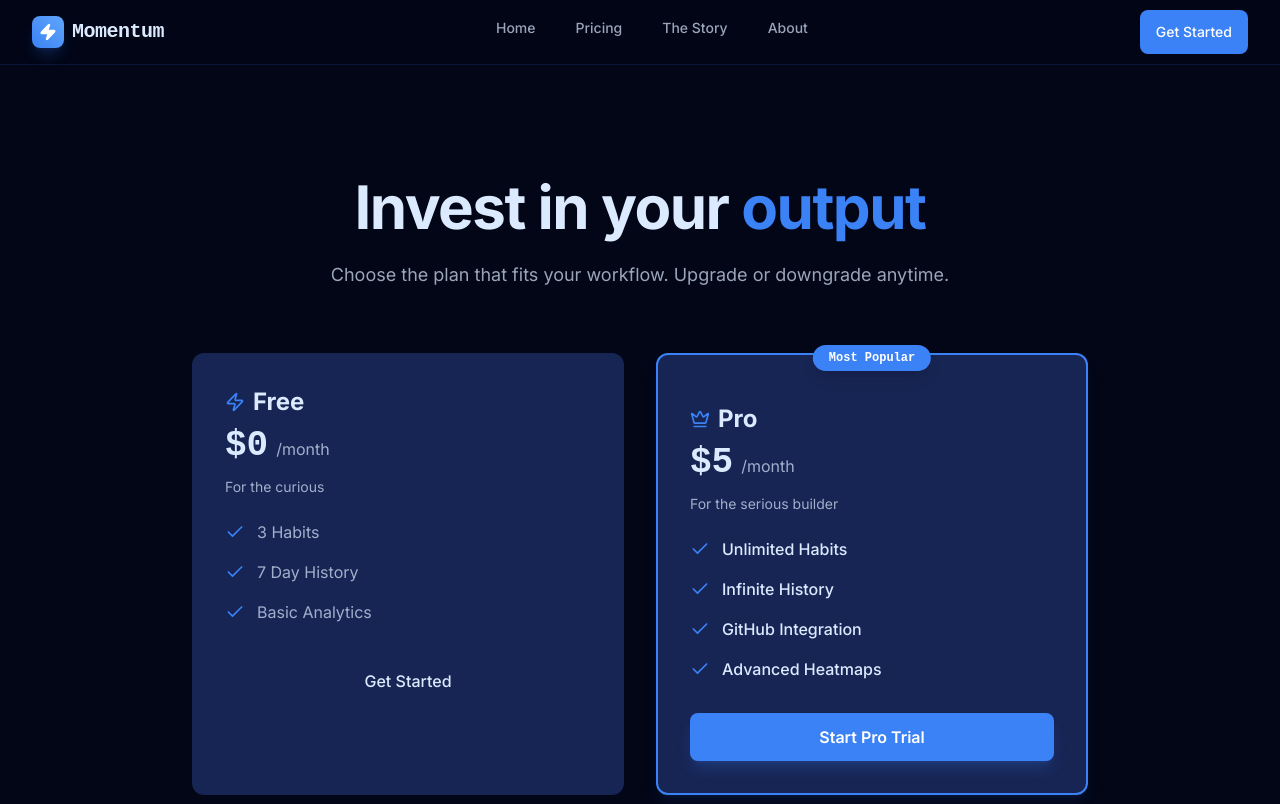
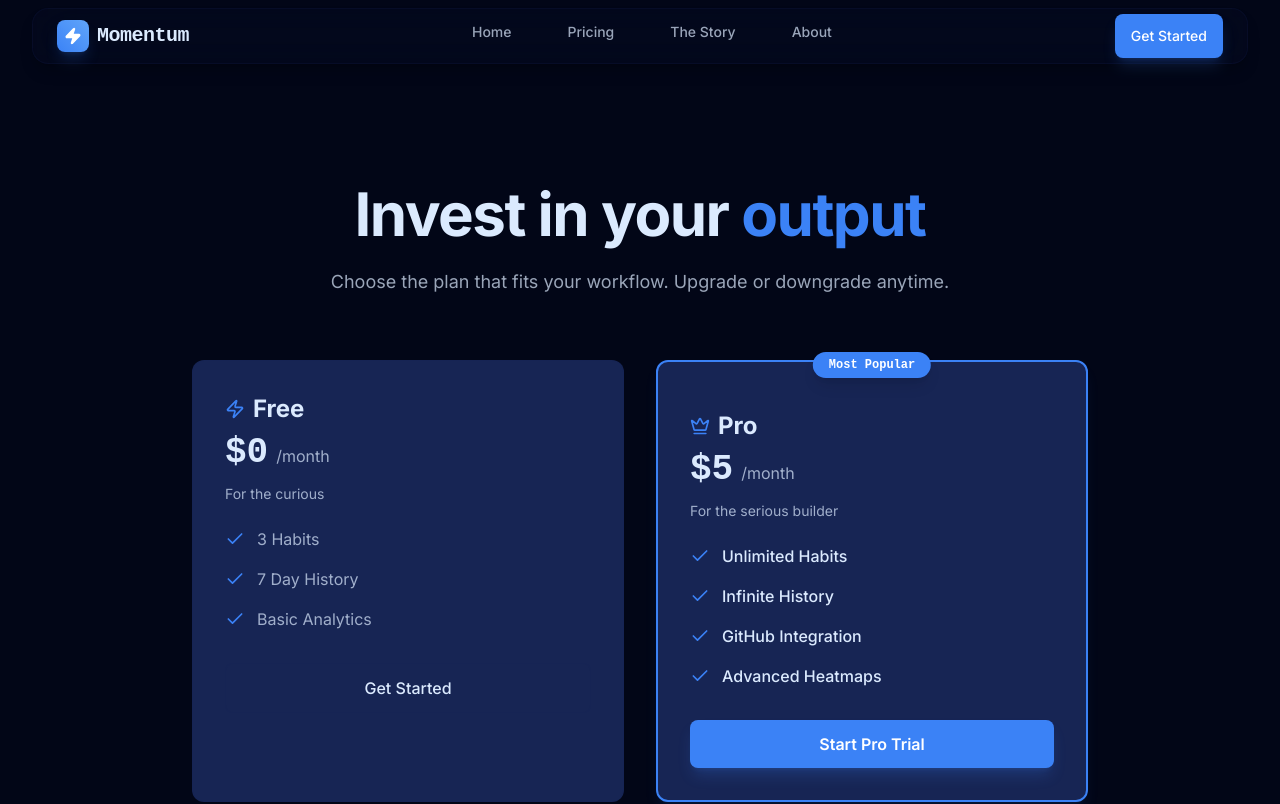
Before and after one commit to sara2023s/Momentum, a React (Vite) app: page /#/pricing in a window 1280 px wide. Shown: the top 804 px of the page. Built offline with nearby package versions, Linux system fonts and the light colour scheme; no server answers.

Commit message:
Add liquid glass effect and rounded corners to navbar

```diff
--- a/components/marketing/Navbar.tsx
+++ b/components/marketing/Navbar.tsx
@@ -34,9 +34,10 @@
   };
 
   return (
-    <nav className="border-b border-surface/50 bg-obsidian/80 backdrop-blur-sm sticky top-0 z-50">
-      <div className="max-w-7xl mx-auto px-4 sm:px-6 lg:px-8">
-        <div className="flex items-center justify-between h-16">
+    <nav className="sticky top-0 z-50 w-full">
+      <div className="max-w-7xl mx-auto px-4 sm:px-6 lg:px-8 py-2">
+        <div className="flex items-center justify-between h-14 rounded-2xl border border-surface/20 bg-surface/10 backdrop-blur-xl shadow-lg shadow-black/20">
+          <div className="px-4 sm:px-6">
             {/* Logo */}
             <Link to="/" className="flex items-center gap-2 flex-shrink-0">
               <div className="w-8 h-8 rounded-lg bg-gradient-to-tr from-primary to-blue-400 flex items-center justify-center shadow-lg shadow-primary/20">
@@ -44,41 +45,42 @@
               </div>
               <span className="text-xl font-bold tracking-tight font-mono">Momentum</span>
             </Link>
+          </div>
 
           {/* Navigation Links - Centered and properly aligned */}
           <div className="flex items-center justify-center gap-4 sm:gap-6 lg:gap-8 flex-1">
             <Link
               to="/"
-              className="text-text/70 hover:text-text transition-colors text-sm font-medium whitespace-nowrap py-2 px-1"
+              className="text-text/70 hover:text-text transition-colors text-sm font-medium whitespace-nowrap py-2 px-3 rounded-lg hover:bg-surface/20"
             >
               Home
             </Link>
             <Link
               to="/pricing"
-              className="text-text/70 hover:text-text transition-colors text-sm font-medium whitespace-nowrap py-2 px-1"
+              className="text-text/70 hover:text-text transition-colors text-sm font-medium whitespace-nowrap py-2 px-3 rounded-lg hover:bg-surface/20"
             >
               Pricing
             </Link>
             <Link
               to="/how-this-came-to-be"
-              className="text-text/70 hover:text-text transition-colors text-sm font-medium whitespace-nowrap py-2 px-1"
+              className="text-text/70 hover:text-text transition-colors text-sm font-medium whitespace-nowrap py-2 px-3 rounded-lg hover:bg-surface/20"
             >
               The Story
             </Link>
             <Link
               to="/about"
-              className="text-text/70 hover:text-text transition-colors text-sm font-medium whitespace-nowrap py-2 px-1"
+              className="text-text/70 hover:text-text transition-colors text-sm font-medium whitespace-nowrap py-2 px-3 rounded-lg hover:bg-surface/20"
             >
               About
             </Link>
           </div>
 
           {/* CTA Button */}
-          <div className="flex items-center flex-shrink-0">
+          <div className="flex items-center flex-shrink-0 px-4 sm:px-6">
             <button
               onClick={handleGetStarted}
               disabled={isLoading}
-              className="px-4 py-2 bg-primary hover:bg-blue-500 text-white rounded-lg font-medium transition-colors text-sm disabled:opacity-50 disabled:cursor-not-allowed whitespace-nowrap"
+              className="px-4 py-2 bg-primary hover:bg-blue-500 text-white rounded-lg font-medium transition-all text-sm disabled:opacity-50 disabled:cursor-not-allowed whitespace-nowrap shadow-lg shadow-primary/20 hover:shadow-primary/30"
             >
               {isLoading ? 'Redirecting...' : 'Get Started'}
             </button>
```
Lines whose indentation alone changed are shown as unchanged.
